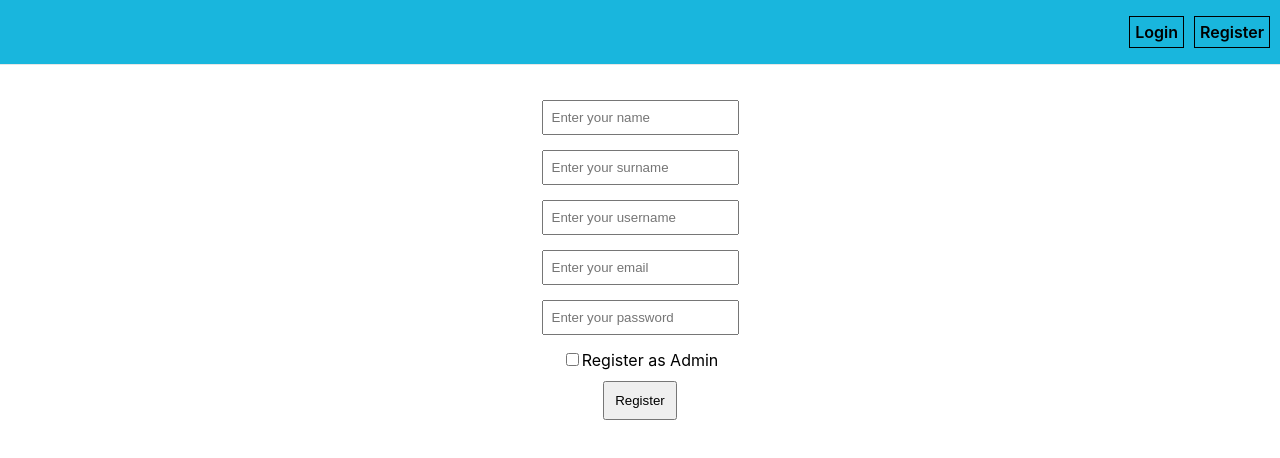
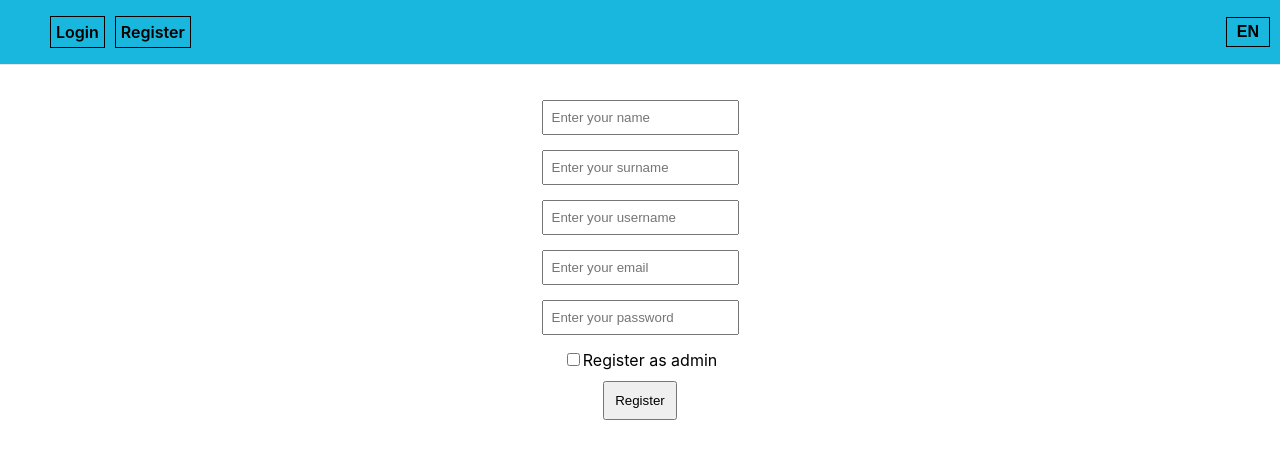
Before and after one commit to dpolic1/travel_planner_frontend, a React (Create React App) app: page /register in a window 1280 px wide. Shown: the top 458 px of the page. Built offline with nearby package versions, Linux system fonts and the light colour scheme.

Commit message:
localization

```diff
--- a/src/components/common/header/Header.css
+++ b/src/components/common/header/Header.css
@@ -6,6 +6,13 @@ header {
     width: 100%;
     z-index: 100;
     padding: 0px 10px;
+}
+
+.header_nav{
+    display: flex;
+    align-items: center;
+    justify-content: space-between;
+
 }
 
 .header_nav ul {
@@ -23,7 +30,6 @@ header {
     display: flex;
     list-style: none;
     gap: 10px;
-    margin-left: auto;
 }
 
 .nav_link {
@@ -33,3 +39,14 @@ header {
     text-decoration: none;
     display: inline-block;
 }
+
+.language_button {
+    background-color: rgb(25, 182, 221);
+    border: 1px solid #000;
+    color: #000;
+    font-size: 16px;
+    font-weight: 600;
+    padding: 5px 10px;
+    text-decoration: none;
+    cursor: pointer;
+}
--- a/src/components/common/header/Header.jsx
+++ b/src/components/common/header/Header.jsx
@@ -2,10 +2,16 @@ import React from "react";
 import { Link } from "react-router-dom";
 import "./Header.css"
 import {useAuth} from "../auth-context/AuthContext.js";
-
+import {useLocalization} from "../../../context/LocalizationContext";
 export default function Header() {
   const { isAuthenticated } = useAuth();
   const { isAdmin } = useAuth();
+
+  const { t, language, setLanguage } = useLocalization();
+
+  const changeLanguage = () => {
+    setLanguage(language === "en" ? "hr" : "en");
+  };
 
   return (
     <header>
@@ -15,12 +21,12 @@ export default function Header() {
             <div className="login_tabs">
               <li className="nav_list_item">
                 <Link to="/login" className="nav_link">
-                      Login
+                  {t("nav_login")}
                 </Link>
               </li>
               <li className="nav_list_item">
                 <Link to="/register" className="nav_link">
-                      Register
+                  {t("nav_register")}
                 </Link>
               </li>
             </div>
@@ -48,6 +54,14 @@ export default function Header() {
             </>
           )}
         </ul>
+        <div className="language">
+          <button
+            className="language_button"
+            onClick={() => changeLanguage()}
+          >
+            {t("language")}
+          </button>
+        </div>
       </nav>
     </header>
   );
--- a/src/components/pages/login/components/LoginForm.jsx
+++ b/src/components/pages/login/components/LoginForm.jsx
@@ -2,12 +2,15 @@ import React, { useState } from 'react';
 import { useNavigate } from 'react-router-dom';
 import { useAuth } from '../../../common/auth-context/AuthContext.js';
 import "./LoginForm.css"
+import {useLocalization} from "../../../../context/LocalizationContext";
 
 const LoginForm = () => {
   const [username, setUsername] = useState('');
   const [password, setPassword] = useState('');
   const navigate = useNavigate();
   const { successfulLogin } = useAuth();
+
+  const { t } = useLocalization();
 
   const handleUsernameChange = (e) => {
     setUsername(e.target.value);
@@ -53,7 +56,7 @@ const LoginForm = () => {
           type="text"
           value={username}
           onChange={handleUsernameChange}
-          placeholder="Enter your username"
+          placeholder={t("login_username")}
           required />
       </label>
 
@@ -62,11 +65,11 @@ const LoginForm = () => {
           type="password"
           value={password}
           onChange={handlePasswordChange}
-          placeholder="Enter your password"
+          placeholder={t("login_password")}
           required />
       </label>
 
-      <button type="submit">Login</button>
+      <button type="submit">{t("login_submit")}</button>
     </form>
   );
 };
--- a/src/components/pages/register/components/RegisterForm.jsx
+++ b/src/components/pages/register/components/RegisterForm.jsx
@@ -1,6 +1,7 @@
 import React, { useState } from 'react';
 import { useNavigate } from 'react-router-dom';
 import "./RegisterForm.css"
+import {useLocalization} from "../../../../context/LocalizationContext";
 
 const RegisterForm = () => {
     const [name, setName] = useState('');
@@ -9,6 +10,8 @@ const RegisterForm = () => {
     const [email, setEmail] = useState('');
     const [password, setPassword] = useState('');
     const [isAdmin, setIsAdmin] = useState(false);
+
+    const { t } = useLocalization();
 
     const navigate = useNavigate();
 
@@ -72,7 +75,7 @@ const RegisterForm = () => {
                     type="text"
                     value={name}
                     onChange={handleNameChange}
-                    placeholder="Enter your name"
+                    placeholder={t("register_name")}
                     required />
             </label>
 
@@ -81,7 +84,7 @@ const RegisterForm = () => {
                     type="text"
                     value={surname}
                     onChange={handleSurnameChange}
-                    placeholder="Enter your surname"
+                    placeholder={t("register_surname")}
                     required />
             </label>
 
@@ -90,7 +93,7 @@ const RegisterForm = () => {
                     type="text"
                     value={username}
                     onChange={handleUsernameChange}
-                    placeholder="Enter your username"
+                    placeholder={t("register_username")}
                     required />
             </label>
 
@@ -99,7 +102,7 @@ const RegisterForm = () => {
                     type="email"
                     value={email}
                     onChange={handleEmailChange}
-                    placeholder="Enter your email"
+                    placeholder={t("register_email")}
                     required />
             </label>
 
@@ -108,7 +111,7 @@ const RegisterForm = () => {
                     type="password"
                     value={password}
                     onChange={handlePasswordChange}
-                    placeholder="Enter your password"
+                    placeholder={t("register_password")}
                     required />
             </label>
 
@@ -118,10 +121,10 @@ const RegisterForm = () => {
                     checked={isAdmin}
                     onChange={handleAdminChange}
                 />
-                Register as Admin
+                {t("register_admin")}
             </label>
 
-            <button type="submit">Register</button>
+            <button type="submit">{t("register_submit")}</button>
         </form>
     );
 }
--- /dev/null
+++ b/src/context/LocalizationContext.js
@@ -0,0 +1,28 @@
+import React, { createContext, useContext, useState } from 'react';
+import enTranslations from './localization/en.json';
+import hrTranslations from './localization/hr.json';
+
+const LocalizationContext = createContext();
+
+export const useLocalization = () => {
+  return useContext(LocalizationContext);
+};
+
+export const LocalizationProvider = ({ children }) => {
+  const [language, setLanguage] = useState('en'); // Default language is English
+
+  const translations = {
+    en: enTranslations,
+    hr: hrTranslations,
+  };
+
+  const t = (key) => {
+    return translations[language][key] || key;
+  };
+
+  return (
+    <LocalizationContext.Provider value={{ t, language, setLanguage }}>
+      {children}
+    </LocalizationContext.Provider>
+  );
+};
--- /dev/null
+++ b/src/context/localization/en.json
@@ -0,0 +1,22 @@
+{
+  "language": "EN",
+
+  "nav_login": "Login",
+  "nav_register": "Register",
+
+  "nav_home": "Home",
+  "nav_newtrip": "New trip",
+  "nav_admin": "Admin",
+
+  "login_username": "Enter your username",
+  "login_password": "Enter your password",
+  "login_submit": "Login",
+
+  "register_name": "Enter your name",
+  "register_surname": "Enter your surname",
+  "register_username": "Enter your username",
+  "register_email": "Enter your email",
+  "register_password": "Enter your password",
+  "register_admin": "Register as admin",
+  "register_submit": "Register"
+}
--- /dev/null
+++ b/src/context/localization/hr.json
@@ -0,0 +1,22 @@
+{
+  "language": "HR",
+
+  "nav_login": "Prijava",
+  "nav_register": "Registracija",
+
+  "nav_home": "Naslovna",
+  "nav_newtrip": "Novo putovanje",
+  "nav_admin": "Administracija",
+
+  "login_username": "Unesite korisničko ime",
+  "login_password": "Unesite lozinku",
+  "login_submit": "Prijavi se",
+
+  "register_name": "Unesite ime",
+  "register_surname": "Unesite prezime",
+  "register_username": "Unesite korisničko ime",
+  "register_email": "Unesite email",
+  "register_password": "Unesite lozinku",
+  "register_admin": "Registriraj se kao admin",
+  "register_submit": "Registriraj se"
+}
--- a/src/index.js
+++ b/src/index.js
@@ -3,11 +3,14 @@ import ReactDOM from 'react-dom/client';
 import './index.css';
 import App from './App';
 import reportWebVitals from './reportWebVitals';
+import { LocalizationProvider } from './context/LocalizationContext';
 
 const root = ReactDOM.createRoot(document.getElementById('root'));
 root.render(
   <React.StrictMode>
-    <App />
+    <LocalizationProvider>
+      <App />
+    </LocalizationProvider>
   </React.StrictMode>
 );
 
```
Lines whose indentation alone changed are shown as unchanged.
